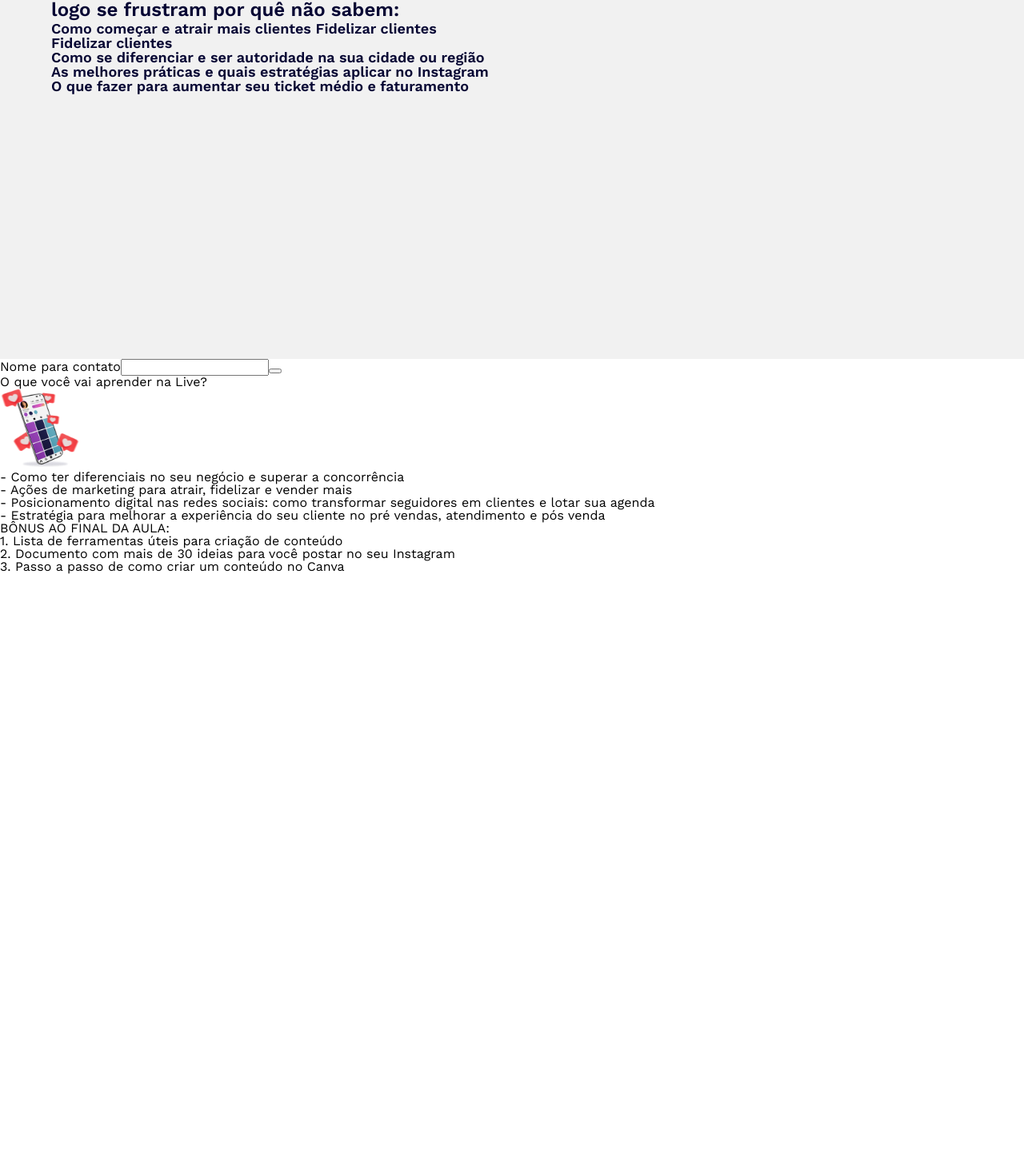
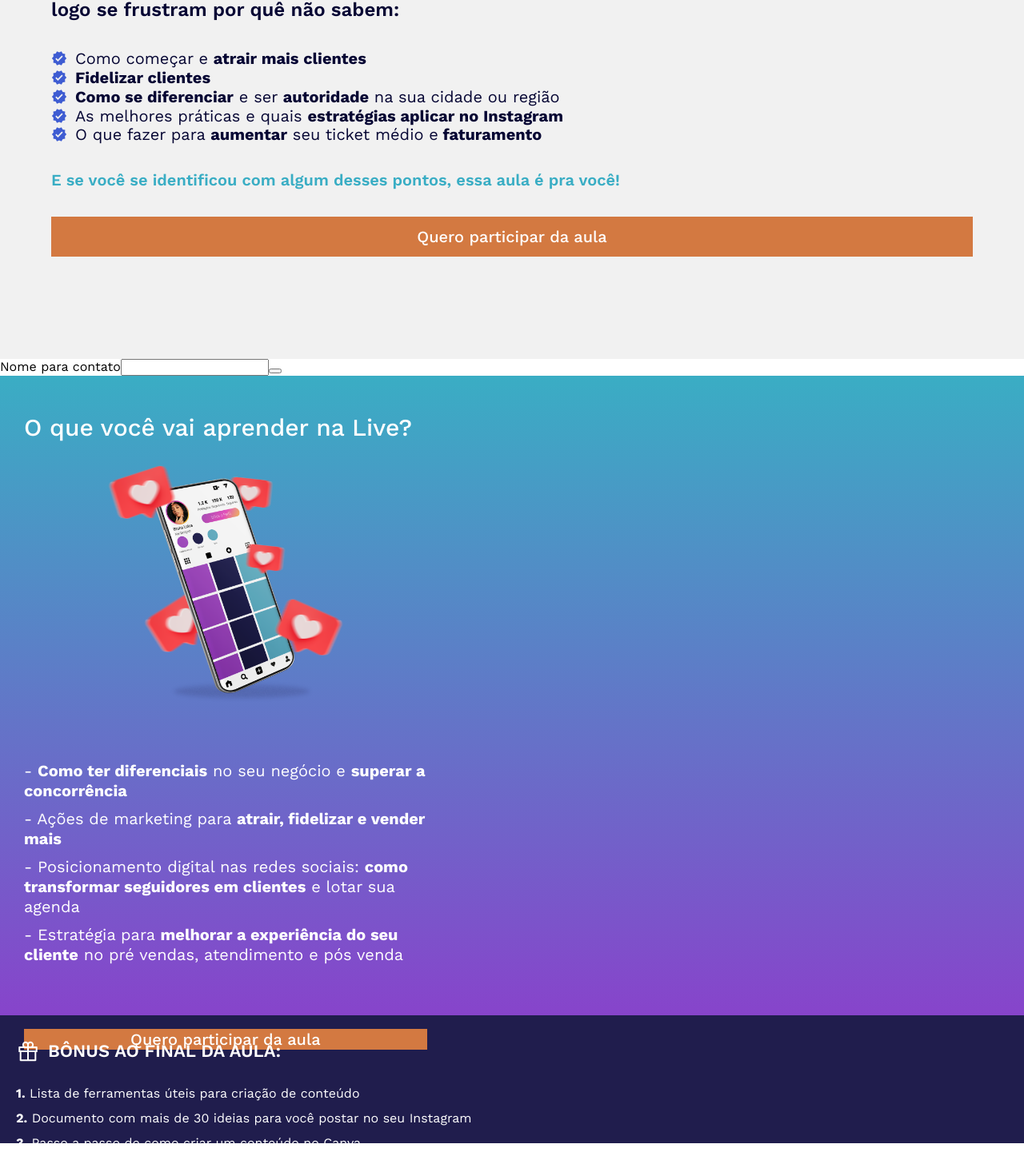
Before and after one commit to viniciuscoassis/LandingPage_Prit, a React (Create React App) app: page / in a window 1280 px wide. Shown: the part 703-2154 px from the top of the page at 80% size. Before the commit the page ends 1421 px from the top, so only its background shows below. Built offline with nearby package versions, Linux system fonts and the light colour scheme.

Commit message:
feat: add section 2 and 3

```diff
--- a/package.json
+++ b/package.json
@@ -8,6 +8,7 @@
     "@testing-library/user-event": "^13.5.0",
     "react": "^18.2.0",
     "react-dom": "^18.2.0",
+    "react-icons": "^4.8.0",
     "react-scripts": "5.0.1",
     "styled-components": "^5.3.9",
     "web-vitals": "^2.1.4"
--- a/src/Components/Footer.js
+++ b/src/Components/Footer.js
@@ -1,7 +1,28 @@
 import styled from "styled-components";
+import { RiWhatsappFill } from "react-icons/ri";
 
 export default function Footer() {
-  return <Wrapper></Wrapper>;
+  return (
+    <Wrapper>
+      <div>Prit, 2023</div>
+      <div className="button">
+        <RiWhatsappFill
+          size={40}
+          color="#25D366
+"
+        />
+      </div>
+    </Wrapper>
+  );
 }
 
-const Wrapper = styled.div``;
+const Wrapper = styled.div`
+  padding: 20px 70px;
+  display: flex;
+  justify-content: space-between;
+  align-items: center;
+
+  .button {
+    box-shadow: 0 4px 4px 0 rgba(0, 0, 0, 0.15);
+  }
+`;
--- a/src/Components/Section1.js
+++ b/src/Components/Section1.js
@@ -1,5 +1,5 @@
 import styled from "styled-components";
-import Form from "./Form";
+import { MdVerified } from "react-icons/md";
 
 export default function Section1() {
   return (
@@ -9,26 +9,95 @@
         consultas, mas logo se frustram por quê não sabem:
       </h1>
 
-      <div>
-        <div> Como começar e atrair mais clientes Fidelizar clientes</div>
-        <div> Fidelizar clientes</div>
-        <div> Como se diferenciar e ser autoridade na sua cidade ou região</div>
-        <div>As melhores práticas e quais estratégias aplicar no Instagram</div>
-        <div> O que fazer para aumentar seu ticket médio e faturamento</div>
+      <div className="body">
+        <div>
+          {" "}
+          <MdVerified color="#3E5CD2" />
+          <p>
+            Como começar e <strong>atrair mais clientes</strong>
+          </p>
+        </div>
+        <div>
+          {" "}
+          <MdVerified color="#3E5CD2" />
+          <p>
+            <strong>Fidelizar clientes</strong>
+          </p>
+        </div>
+        <div>
+          {" "}
+          <MdVerified color="#3E5CD2" />
+          <p>
+            <strong>Como se diferenciar</strong> e ser{" "}
+            <strong>autoridade</strong> na sua cidade ou região
+          </p>
+        </div>
+        <div>
+          {" "}
+          <MdVerified color="#3E5CD2" />
+          <p>
+            As melhores práticas e quais{" "}
+            <strong>estratégias aplicar no Instagram</strong>
+          </p>
+        </div>
+        <div>
+          {" "}
+          <MdVerified color="#3E5CD2" />{" "}
+          <p>
+            O que fazer para <strong>aumentar</strong> seu ticket médio e
+            <strong> faturamento</strong>
+          </p>
+        </div>
       </div>
+
+      <div className="bottom">
+        E se você se identificou com algum desses pontos, essa aula é pra você!
+      </div>
+      <button>Quero participar da aula</button>
     </Wrapper>
   );
 }
 const Wrapper = styled.div`
   font-size: 18px;
+  padding-right: 100px;
   color: #050533;
   font-weight: 600;
   height: 80vh;
   background-color: #f1f1f1;
   padding: 10% 5%;
+  display: flex;
+  flex-direction: column;
+  justify-content: space-between;
+  button {
+    height: 50px;
+    border: none;
+    background-color: #d37941;
+    font-size: 20px;
+    color: white;
+    font-weight: 500;
+  }
   h1 {
     font-size: 24px;
     width: 50%;
     line-height: 30px;
   }
+  .body {
+    display: flex;
+    flex-direction: column;
+    justify-content: space-between;
+    height: 30%;
+    font-weight: 400;
+    font-size: 20px;
+    div {
+      display: flex;
+      text-align: flex-start;
+      p {
+        margin-left: 10px;
+      }
+    }
+  }
+  .bottom {
+    color: #39adc4;
+    font-size: 20px;
+  }
 `;
--- a/src/Components/Section2.js
+++ b/src/Components/Section2.js
@@ -1,37 +1,83 @@
 import styled from "styled-components";
 import celular from "../assets/img/celular.png";
-
+import { styledButton } from "../Styles";
 export default function Section2() {
   return (
     <Wrapper>
-      <div className="heading">O que você vai aprender na Live?</div>
+      <Container>
+        <h1>O que você vai aprender na Live?</h1>
         <div className="image">
           <img src={celular} alt="celular" />
         </div>
-      <p className="section2-body">
-        - Como ter diferenciais no seu negócio e superar a concorrência
+        <div className="body">
+          <p>
+            - <strong>Como ter diferenciais</strong> no seu negócio e{" "}
+            <strong>superar a concorrência</strong>
           </p>
-      <p className="section2-body">
-        - Ações de marketing para atrair, fidelizar e vender mais
+          <p>
+            - Ações de marketing para{" "}
+            <strong>atrair, fidelizar e vender mais</strong>
           </p>
-      <p className="section2-body">
-        - Posicionamento digital nas redes sociais: como transformar seguidores
-        em clientes e lotar sua agenda
+          <p>
+            - Posicionamento digital nas redes sociais:{" "}
+            <strong>como transformar seguidores em clientes</strong> e lotar sua
+            agenda
           </p>
-      <p className="section2-body">
-        - Estratégia para melhorar a experiência do seu cliente no pré vendas,
-        atendimento e pós venda
+          <p>
+            - Estratégia para{" "}
+            <strong>melhorar a experiência do seu cliente</strong> no pré
+            vendas, atendimento e pós venda
           </p>
+        </div>
+        <Button onClick={() => window.scrollTo(0.0)}>
+          Quero participar da aula
+        </Button>
+      </Container>
+      <div className="block2"></div>
     </Wrapper>
   );
 }
+const Button = styled(styledButton)`
+  margin-top: 70px;
+`;
 
 const Wrapper = styled.div`
+  display: flex;
+  .block2 {
+    width: 120%;
+    background: linear-gradient(to bottom, #3aadc4, #8744cb);
+  }
+`;
+
+const Container = styled.div`
+  background: linear-gradient(to bottom, #3aadc4, #8744cb);
+  height: 100vh;
+  padding: 50px 30px;
+  color: white;
+  display: flex;
+  flex-direction: column;
+  h1 {
+    font-weight: 500;
+    font-size: 30px;
+  }
   .image {
-    width: 100px;
+    width: 100%;
+    margin: 30px 0;
+    display: flex;
+    justify-content: center;
+    align-items: center;
     img {
-      width: 100%;
+      width: 60%;
       height: 100%;
     }
   }
+  .body {
+    font-size: 20px;
+    margin-top: 40px;
+    font-weight: 400;
+    line-height: 25px;
+    p {
+      margin-bottom: 10px;
+    }
+  }
 `;
--- a/src/Components/Section3.js
+++ b/src/Components/Section3.js
@@ -1,21 +1,51 @@
 import styled from "styled-components";
+import { AiOutlineGift } from "react-icons/ai";
 
 export default function Section3() {
   return (
     <Wrapper>
-      <div className="heading"> BÔNUS AO FINAL DA AULA:</div>
+      <div className="header">
+        {" "}
+        <AiOutlineGift size={30} />
+        <h1> BÔNUS AO FINAL DA AULA:</h1>
+      </div>
+
       <ul className="footer-body">
         <li className="1">
-          1. Lista de ferramentas úteis para criação de conteúdo
+          <strong>1.</strong> Lista de ferramentas úteis para criação de
+          conteúdo
         </li>
         <li className="2">
-          2. Documento com mais de 30 ideias para você postar no seu Instagram
+          <strong>2.</strong> Documento com mais de 30 ideias para você postar
+          no seu Instagram
         </li>
         <li className="3">
-          3. Passo a passo de como criar um conteúdo no Canva
+          <strong>3.</strong> Passo a passo de como criar um conteúdo no Canva
         </li>
       </ul>
     </Wrapper>
   );
 }
-const Wrapper = styled.div``;
+const Wrapper = styled.div`
+  background-color: #201d4d;
+  color: white;
+  padding: 30px 20px;
+  height: 20vh;
+  display: flex;
+  flex-direction: column;
+  .header {
+    display: flex;
+    align-items: center;
+    margin-bottom: 30px;
+  }
+  h1 {
+    font-size: 22px;
+    font-weight: 600;
+    margin-left: 10px;
+  }
+  ul {
+    li {
+      margin-bottom: 15px;
+    }
+  }
+`;
--- /dev/null
+++ b/src/Styles.js
@@ -0,0 +1,10 @@
+import styled from "styled-components";
+
+export const styledButton = styled.button`
+  height: 50px;
+  border: none;
+  background-color: #d37941;
+  font-size: 20px;
+  color: white;
+  font-weight: 500;
+`;
--- a/src/assets/styles/style.css
+++ b/src/assets/styles/style.css
@@ -7,3 +7,7 @@
 body {
   font-family: 'Work Sans', sans-serif;
 }
+button{
+  font-family: 'Work Sans', sans-serif;
+
+}
```
Also changed, not shown: 1 other file (tests, documents, lock files or other folders). Lines whose indentation alone changed are shown as unchanged.
